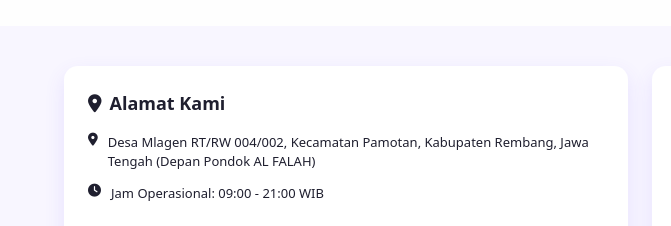
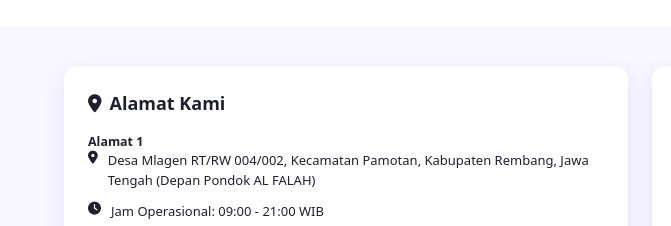
Before and after one commit to AZ-IT86/hmm, a website: page public/index.html in a window 1280 px wide. Shown: the part 820-1046 px from the top of the page, 0-671 px from the left. Drawn offline with Linux system fonts and the light colour scheme; no server answers.

Commit message:
Update index.html

```diff
--- a/public/index.html
+++ b/public/index.html
@@ -71,6 +71,7 @@
             <div class="address-card">
                 <h3><i class="fas fa-map-marker-alt"></i> Alamat Kami</h3>
                 <div class="address-details">
+                    <h5></i> Alamat 1</h5>
                     <p><i class="fas fa-location-dot"></i> Desa Mlagen RT/RW 004/002, Kecamatan Pamotan, Kabupaten Rembang, Jawa Tengah (Depan Pondok AL FALAH)</p>
                     <p><i class="fas fa-clock"></i> Jam Operasional: 09:00 - 21:00 WIB</p>
                     <a href="https://wa.me/6281326558865?text=Tanya%20arah%20ke%20lokasi" class="consultation-button" style="margin-top:12px; background:var(--gradient-primary); color:white;" target="_blank"><i class="fas fa-directions"></i> Tanya Arah</a>
```
